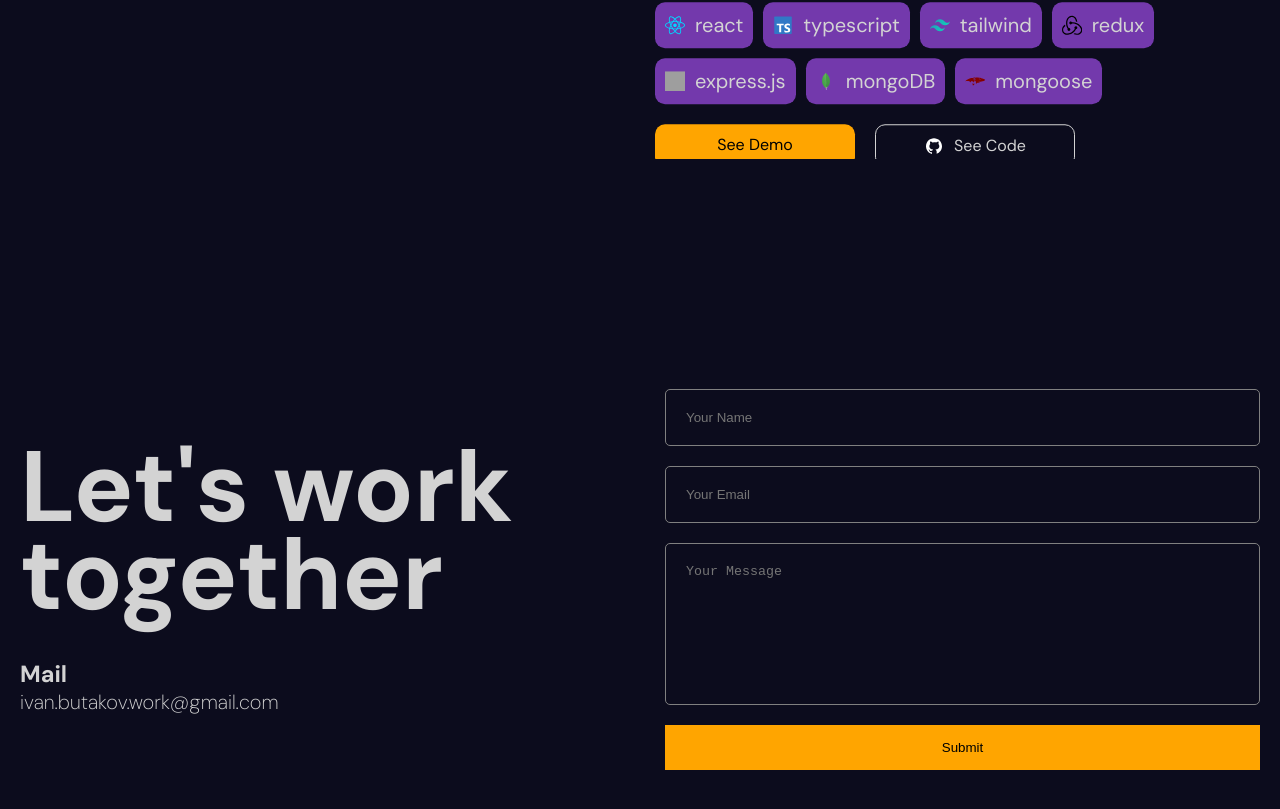
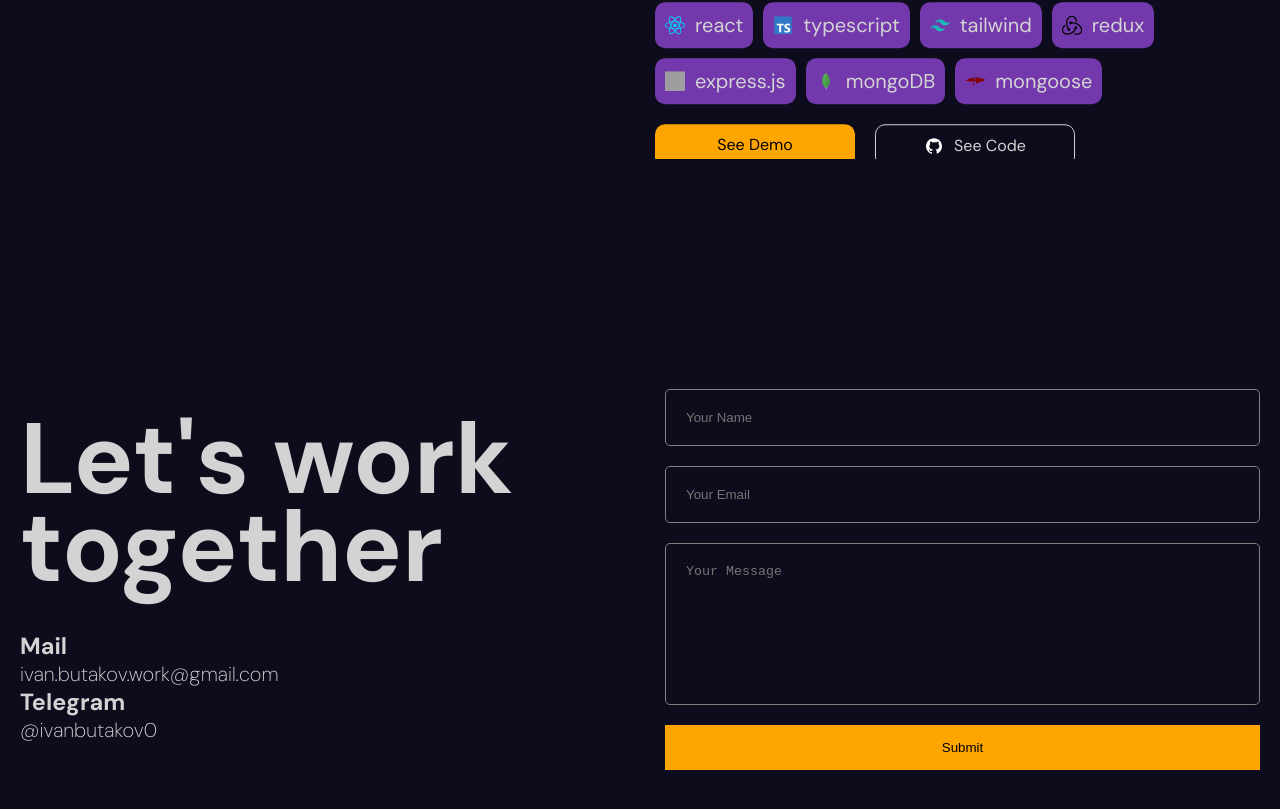
Before and after one commit to ivanbutakov0/portfolio-ru, a React (Vite) app: page / in a window 1280 px wide. Shown: the part 5557-6366 px from the top of the page. Built offline with nearby package versions, Linux system fonts and the light colour scheme; grey boxes are pictures that could not be loaded.

Commit message:
add telegram to contacts

```diff
--- a/src/pages/Home/Contacts/Contacts.tsx
+++ b/src/pages/Home/Contacts/Contacts.tsx
@@ -61,6 +61,8 @@ const Contacts = () => {
 						<motion.div className={styles.mailContainer} variants={variants}>
 							<h3>Mail</h3>
 							<p>ivan.butakov.work@gmail.com</p>
+							<h3>Telegram</h3>
+							<p>@ivanbutakov0</p>
 						</motion.div>
 					</motion.div>
 					<div className={styles.formContainer}>
```
